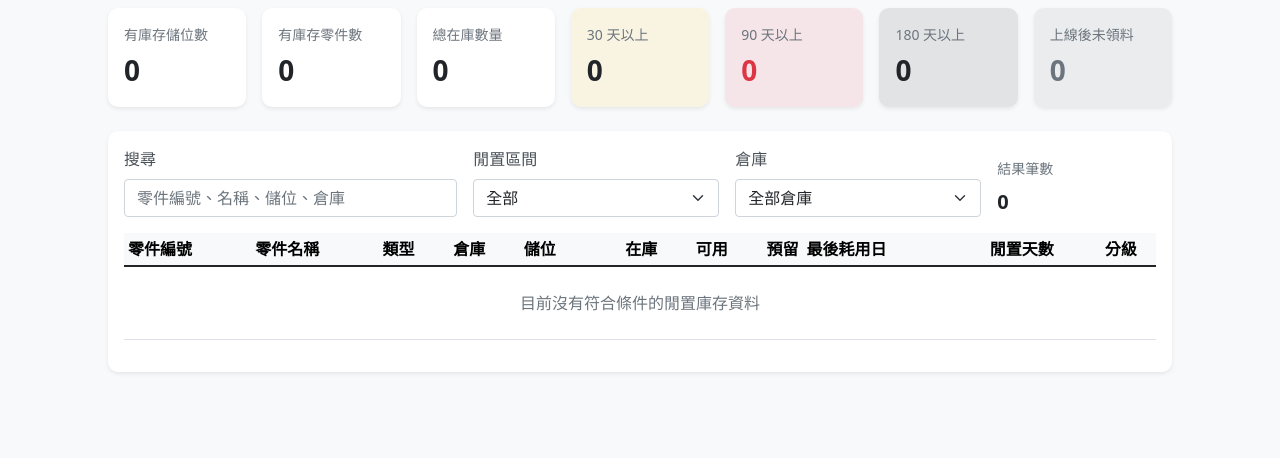
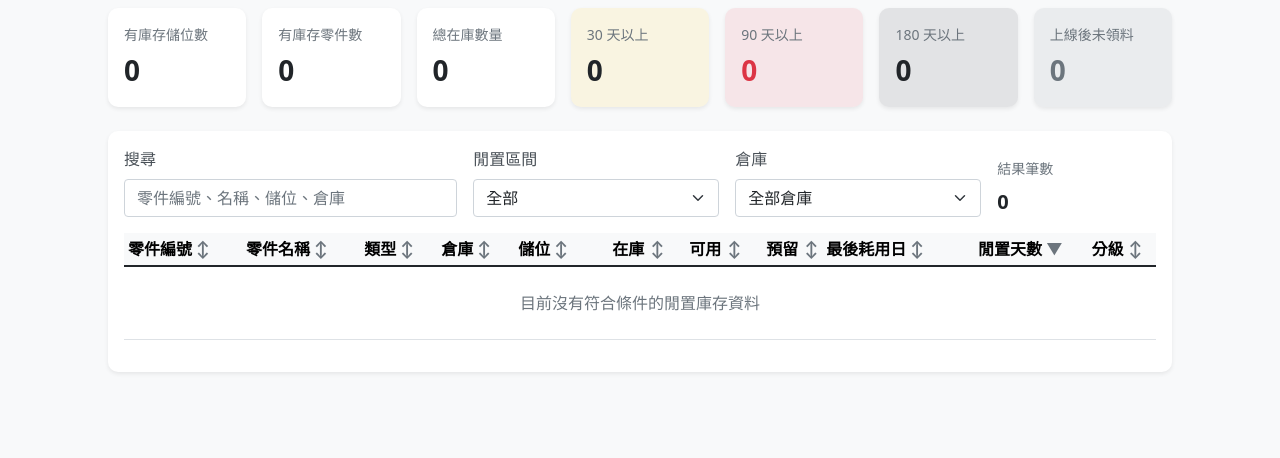
Before and after one commit to jasonkiller200/screw, a Flask app: page /reports/idle-inventory in a window 1280 px wide. Shown: the part 282-740 px from the top of the page. Run offline with Flask 3, Linux system fonts and the light colour scheme; the visitor is signed in with stand-in values (Sample User, id 1); data that the repository does not hold is empty; some libraries are stand-ins or nearby versions.

Commit message:
Add sorting to idle inventory report

```diff
--- a/templates/reports/idle_inventory.html
+++ b/templates/reports/idle_inventory.html
@@ -127,17 +127,17 @@
                     <table class="table table-sm table-hover align-middle">
                         <thead class="table-light">
                             <tr>
-                                <th>零件編號</th>
-                                <th>零件名稱</th>
-                                <th>類型</th>
-                                <th>倉庫</th>
-                                <th>儲位</th>
-                                <th class="text-end">在庫</th>
-                                <th class="text-end">可用</th>
-                                <th class="text-end">預留</th>
-                                <th>最後耗用日</th>
-                                <th class="text-center">閒置天數</th>
-                                <th class="text-center">分級</th>
+                                <th class="sortable-header" data-sort-key="part_number">零件編號<span class="sort-indicator">↕</span></th>
+                                <th class="sortable-header" data-sort-key="part_name">零件名稱<span class="sort-indicator">↕</span></th>
+                                <th class="sortable-header" data-sort-key="part_type">類型<span class="sort-indicator">↕</span></th>
+                                <th class="sortable-header" data-sort-key="warehouse_name">倉庫<span class="sort-indicator">↕</span></th>
+                                <th class="sortable-header" data-sort-key="location_code">儲位<span class="sort-indicator">↕</span></th>
+                                <th class="sortable-header text-end" data-sort-key="quantity_on_hand">在庫<span class="sort-indicator">↕</span></th>
+                                <th class="sortable-header text-end" data-sort-key="available_quantity">可用<span class="sort-indicator">↕</span></th>
+                                <th class="sortable-header text-end" data-sort-key="reserved_quantity">預留<span class="sort-indicator">↕</span></th>
+                                <th class="sortable-header" data-sort-key="last_consumption_date">最後耗用日<span class="sort-indicator">↕</span></th>
+                                <th class="sortable-header text-center" data-sort-key="idle_days">閒置天數<span class="sort-indicator">↕</span></th>
+                                <th class="sortable-header text-center" data-sort-key="idle_bucket">分級<span class="sort-indicator">↕</span></th>
                             </tr>
                         </thead>
                         <tbody id="idleInventoryTableBody"></tbody>
@@ -152,6 +152,28 @@
 
 {% block extra_css %}
 <link rel="stylesheet" href="{{ url_for('static', filename='css/consumption_analysis.css') }}">
+<style>
+    .sortable-header {
+        cursor: pointer;
+        user-select: none;
+        white-space: nowrap;
+    }
+
+    .sortable-header:hover {
+        background-color: rgba(13, 110, 253, 0.08);
+    }
+
+    .sortable-header .sort-indicator {
+        display: inline-block;
+        width: 1rem;
+        margin-left: 0.25rem;
+        color: #6c757d;
+    }
+
+    .sortable-header.active {
+        color: #0d6efd;
+    }
+</style>
 {% endblock %}
 
 {% block extra_js %}
```
Also changed, not shown: static/js/idle_inventory_report.js (+98 -3 lines).
